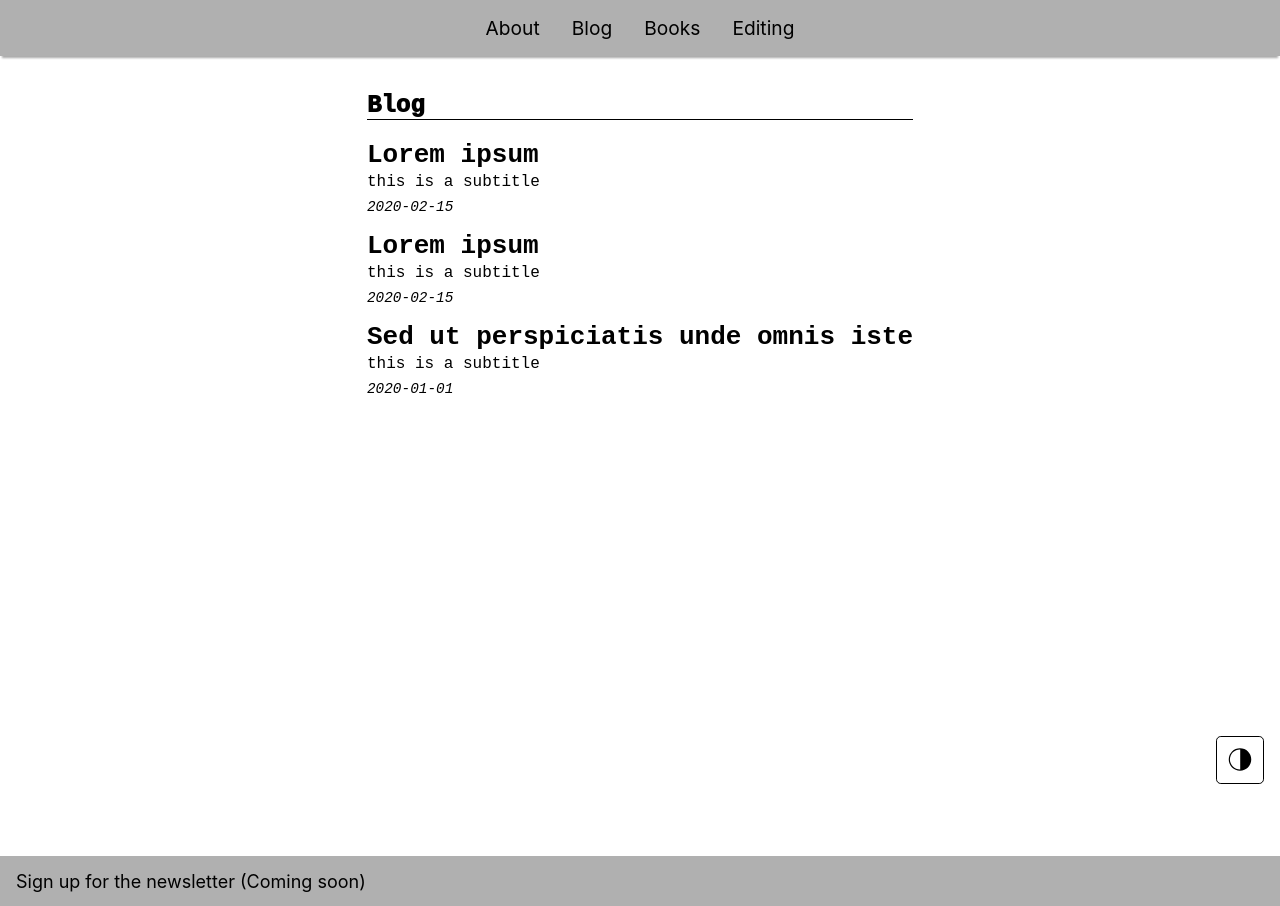
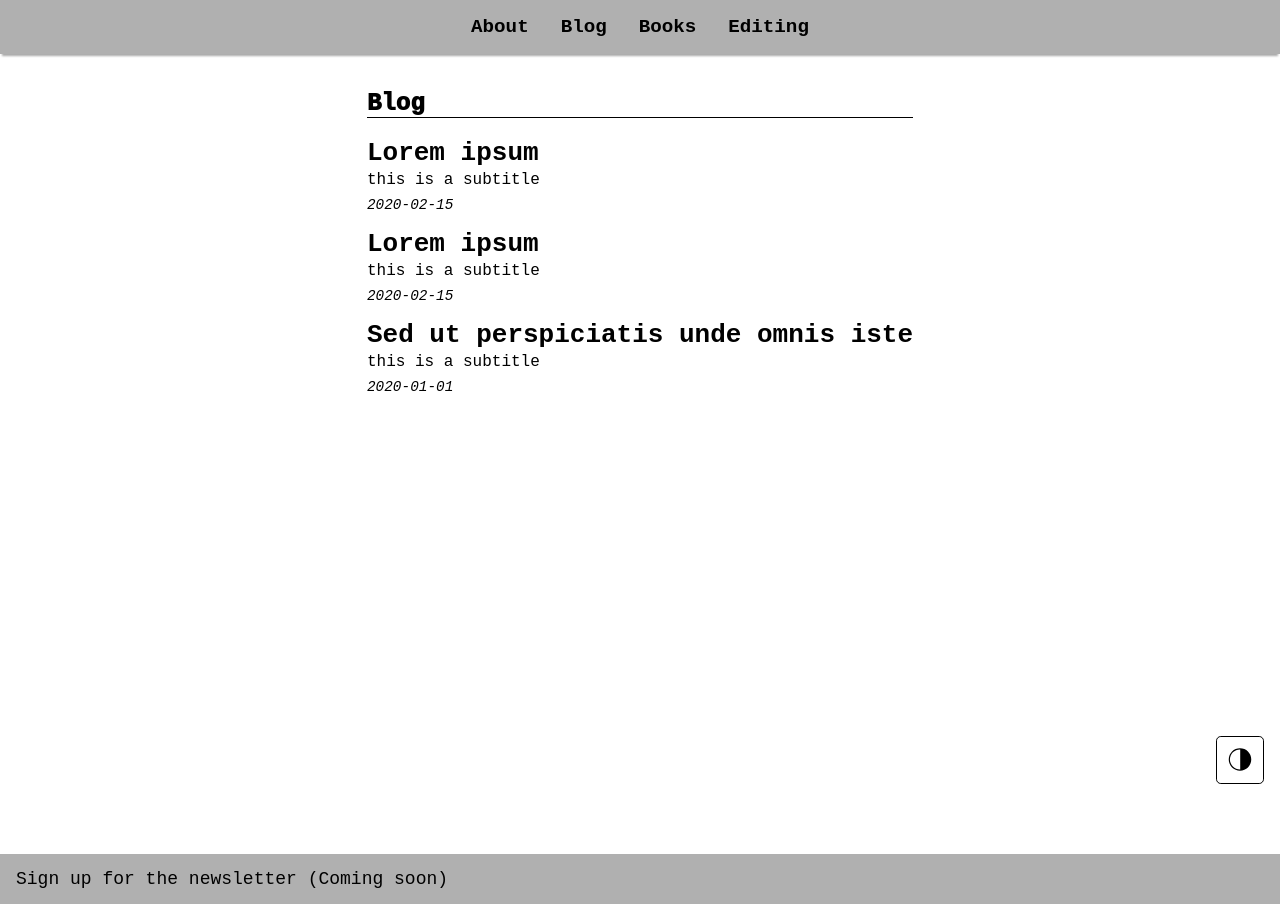
Before and after one commit to tomasnyberg/maxkopra.com, a Next.js app: page / in a window 1280 px wide. Built offline with nearby package versions, Linux system fonts and the light colour scheme.

Commit message:
change fonts

```diff
--- a/pages/about.js
+++ b/pages/about.js
@@ -1,11 +1,12 @@
 import Link from 'next/link'
 import Meta from '../components/Meta'
+import styles from '../styles/about.module.css'
 
 const about = () => {
   return (
     <>
       <Meta title="About"></Meta>
-      <h3>This is the about page</h3>
+      <h1>About me</h1>
       <p>Some more text</p>
       <Link href="/">Go back</Link>
     </>
--- a/styles/Nav.module.css
+++ b/styles/Nav.module.css
@@ -36,7 +36,7 @@
 .link {
     text-decoration: none;
     font-size: 1.2rem;
-    font-weight: 400;
+    font-weight: 700;
     height:100%;
     padding: 1rem 1rem;
     transition: 0.35s;
--- a/styles/globals.css
+++ b/styles/globals.css
@@ -2,8 +2,9 @@
 body {
   padding: 0;
   margin: 0;
-  font-family: -apple-system, BlinkMacSystemFont, Segoe UI, Roboto, Oxygen,
-    Ubuntu, Cantarell, Fira Sans, Droid Sans, Helvetica Neue, sans-serif;
+  font-family: 'Courier New', Courier, monospace;
+  /* font-family: -apple-system, BlinkMacSystemFont, Segoe UI, Roboto, Oxygen,
+    Ubuntu, Cantarell, Fira Sans, Droid Sans, Helvetica Neue, sans-serif; */
 }
 
 a {
```
Also changed, not shown: styles/about.module.css (added).
